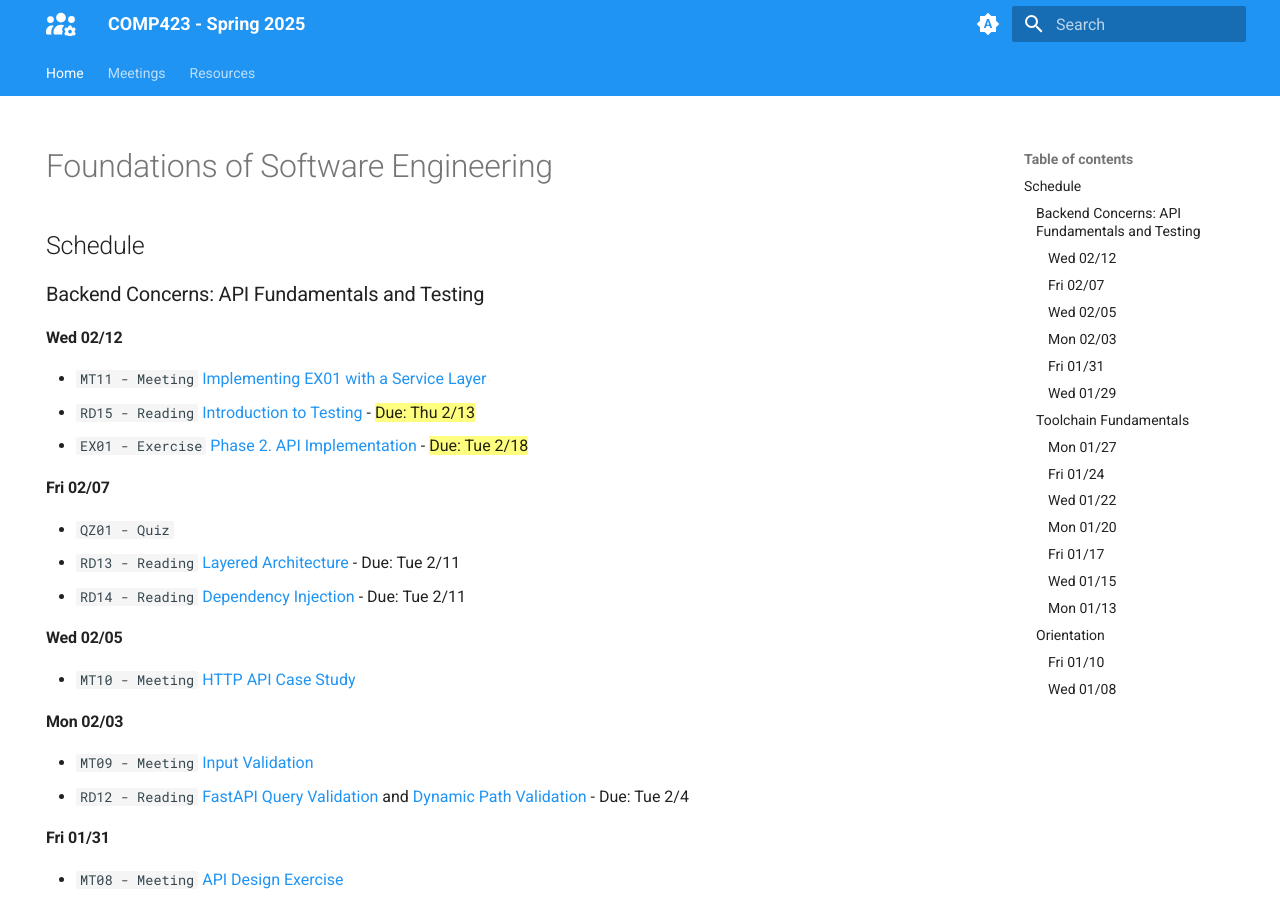
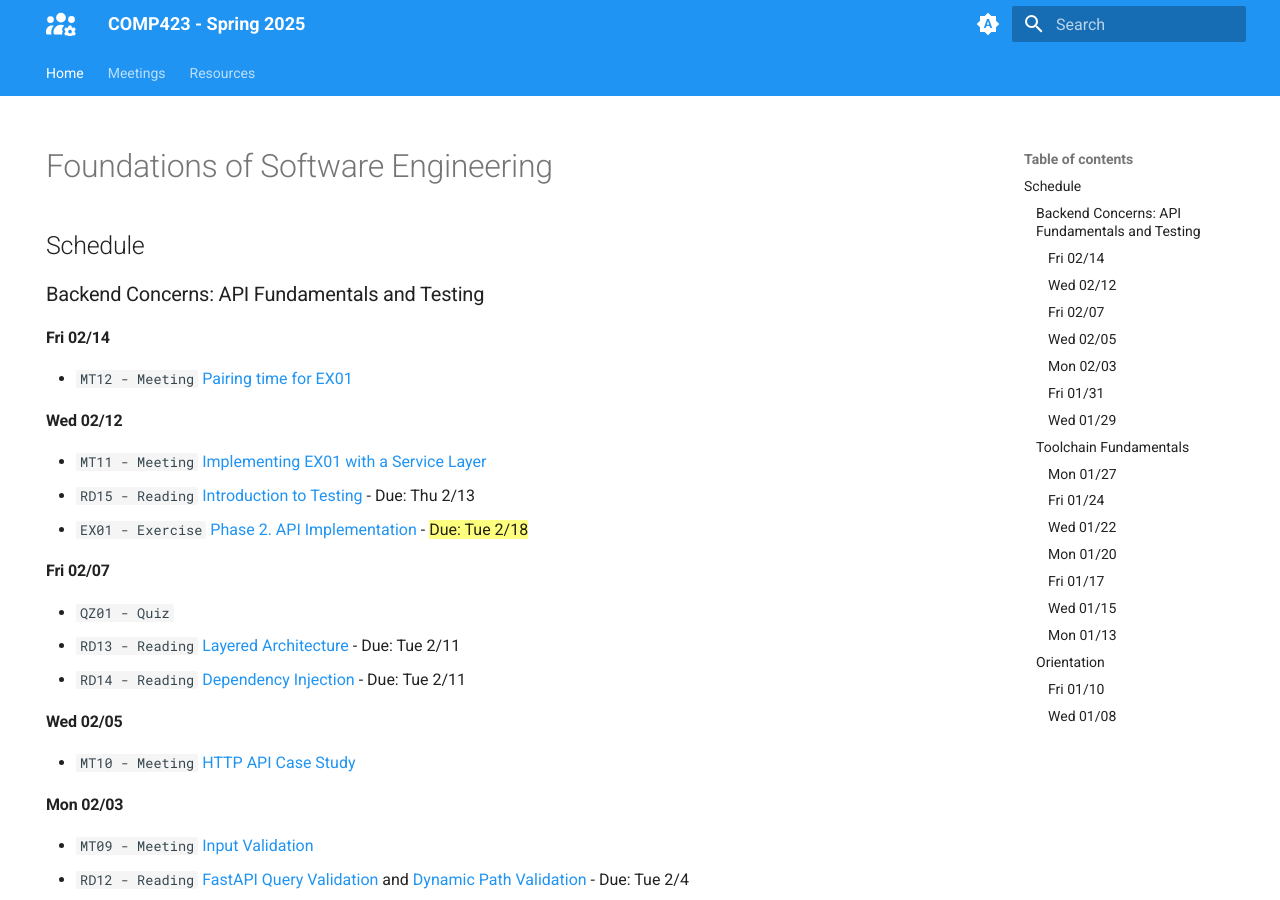
Before and after one commit to comp423-25s/comp423-25s.github.io, an MkDocs documentation site: the page built from docs/index.md, in a window 1280 px wide and 900 px high. Built offline with MkDocs 1.6.1 and Material for MkDocs 9.7.7, drawn with Linux system fonts in a browser that asks for light colours; some of the changed text lies outside the part shown.

```diff
--- a/docs/index.md
+++ b/docs/index.md
@@ -9,10 +9,14 @@ hide:
 
 ### Backend Concerns: API Fundamentals and Testing
 
+#### Fri 02/14
+
+* `MT12 - Meeting` [Pairing time for EX01](./meetings/2025_02_14.md)
+
 #### Wed 02/12
 
 * `MT11 - Meeting` [Implementing EX01 with a Service Layer](./meetings/2025_02_12.md)
-* `RD15 - Reading` [Introduction to Testing](./resources/backend-architecture/2-testing.md) - ==Due: Thu 2/13==
+* `RD15 - Reading` [Introduction to Testing](./resources/backend-architecture/2-testing.md) - Due: Thu 2/13
 * `EX01 - Exercise` [Phase 2. API Implementation](./resources/exercises/ex01-api-design.md#phase-ii---implementation) - ==Due: Tue 2/18==
 
 #### Fri 02/07
```
Also changed, not shown: docs/meetings/2025_02_14.md (added, +11 -0 lines).
